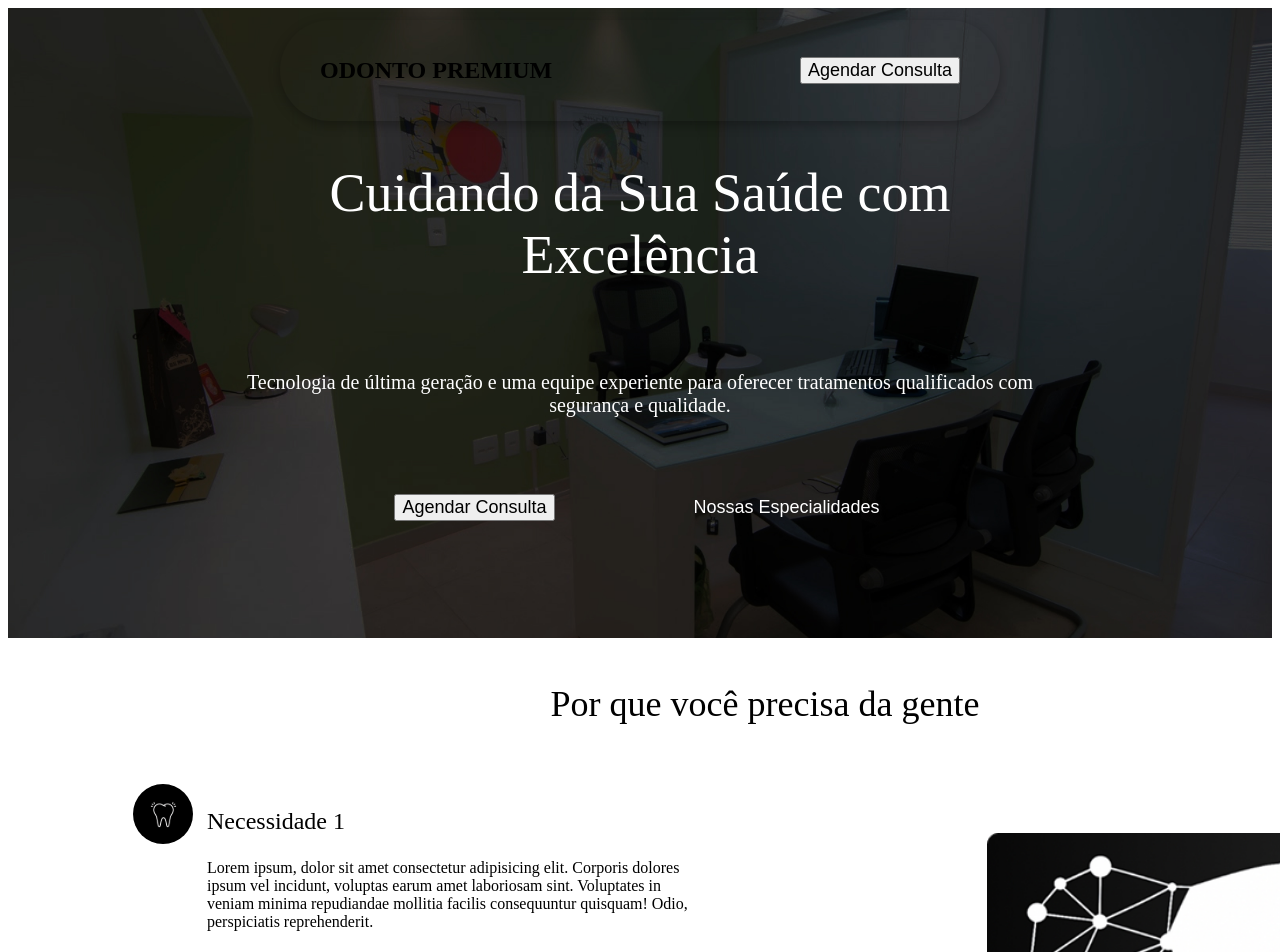
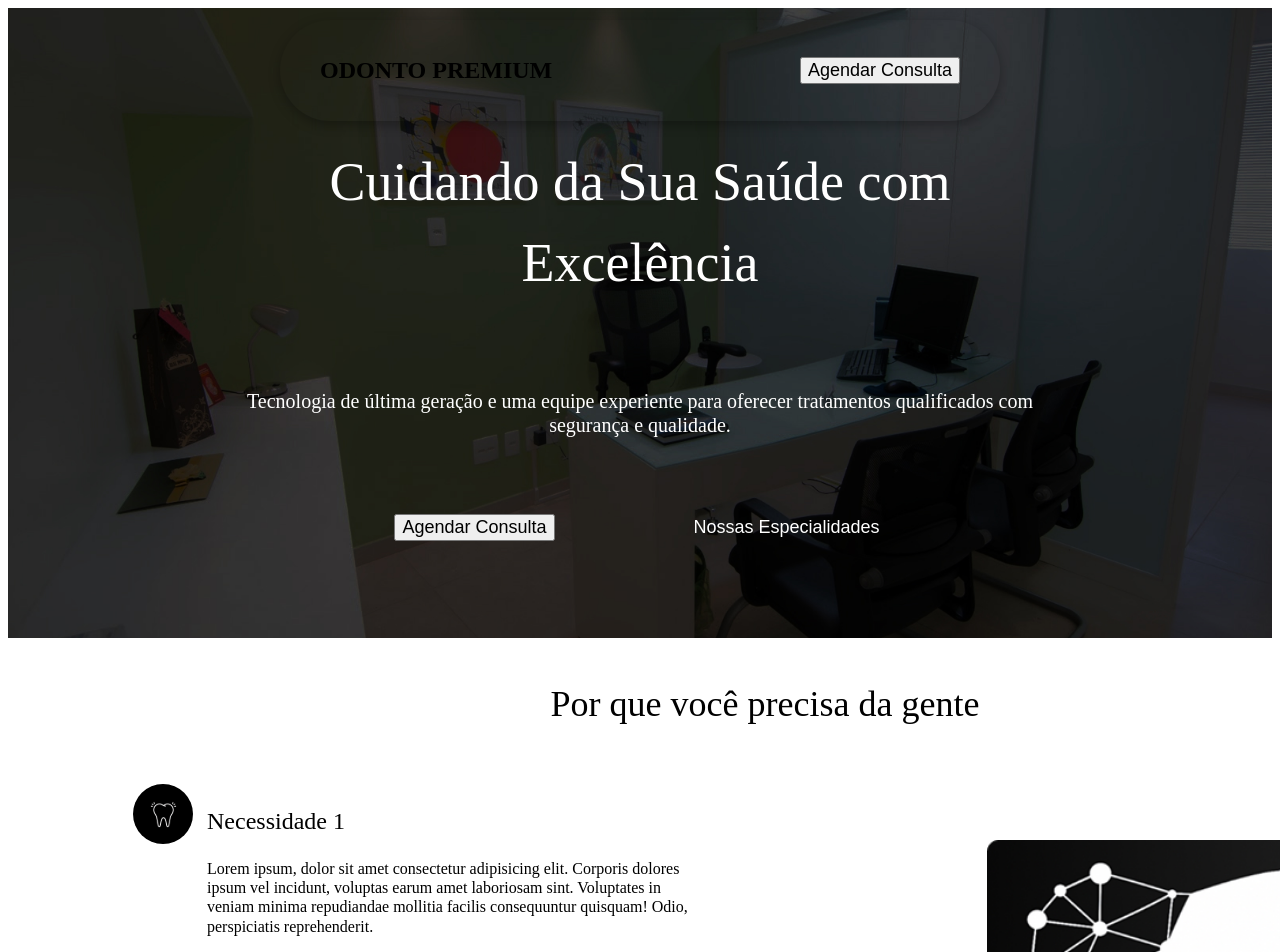
Before and after one commit to wemersonmatheuss/odonto-premium, a React (Vite) app: page / in a window 1280 px wide. Shown: the top 952 px of the page. Built offline with nearby package versions, Linux system fonts and the light colour scheme.

Commit message:
style: atualizar altura da linha das necessidades e do titulo

```diff
--- a/src/components/Main-initial/styles.module.css
+++ b/src/components/Main-initial/styles.module.css
@@ -26,12 +26,14 @@
     font-size: 54px;
     font-weight: 400;
     text-align: center;
+    line-height: 150%;
 }
 
 .container .title p {
     font-size: 20px;
-    font-weight: 500;
+    font-weight: 400;
     text-align: center;
+    line-height: 120%;
 }
 
 .container .buttons {
--- a/src/components/Need/styles.module.css
+++ b/src/components/Need/styles.module.css
@@ -64,6 +64,7 @@
 .description p {
     font-size: 16px;
     font-weight: 400;
+    line-height: 120%;
 
     color: var(--text-color-secondary);
 }
```
